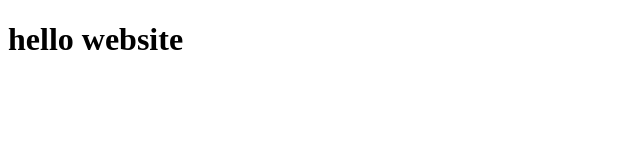
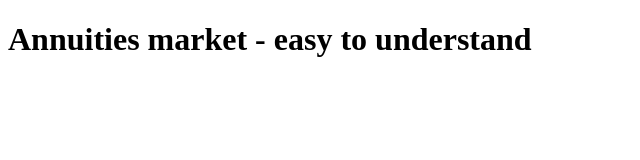
Before and after one commit to diogoab2207/Annuities_master, a plain HTML site: page site/index.html in a window 1280 px wide. Shown: the whole page, without its empty margins (0-640 px from the left). Drawn offline with Linux system fonts and the light colour scheme.

Commit message:
updating

```diff
--- a/site/index.html
+++ b/site/index.html
@@ -4,6 +4,6 @@
 	<title>hello website</title>
 </head>
 <body>
-<h1>hello website</h1>
+<h1>Annuities market - easy to understand</h1>
 </body>
 </html>
```
